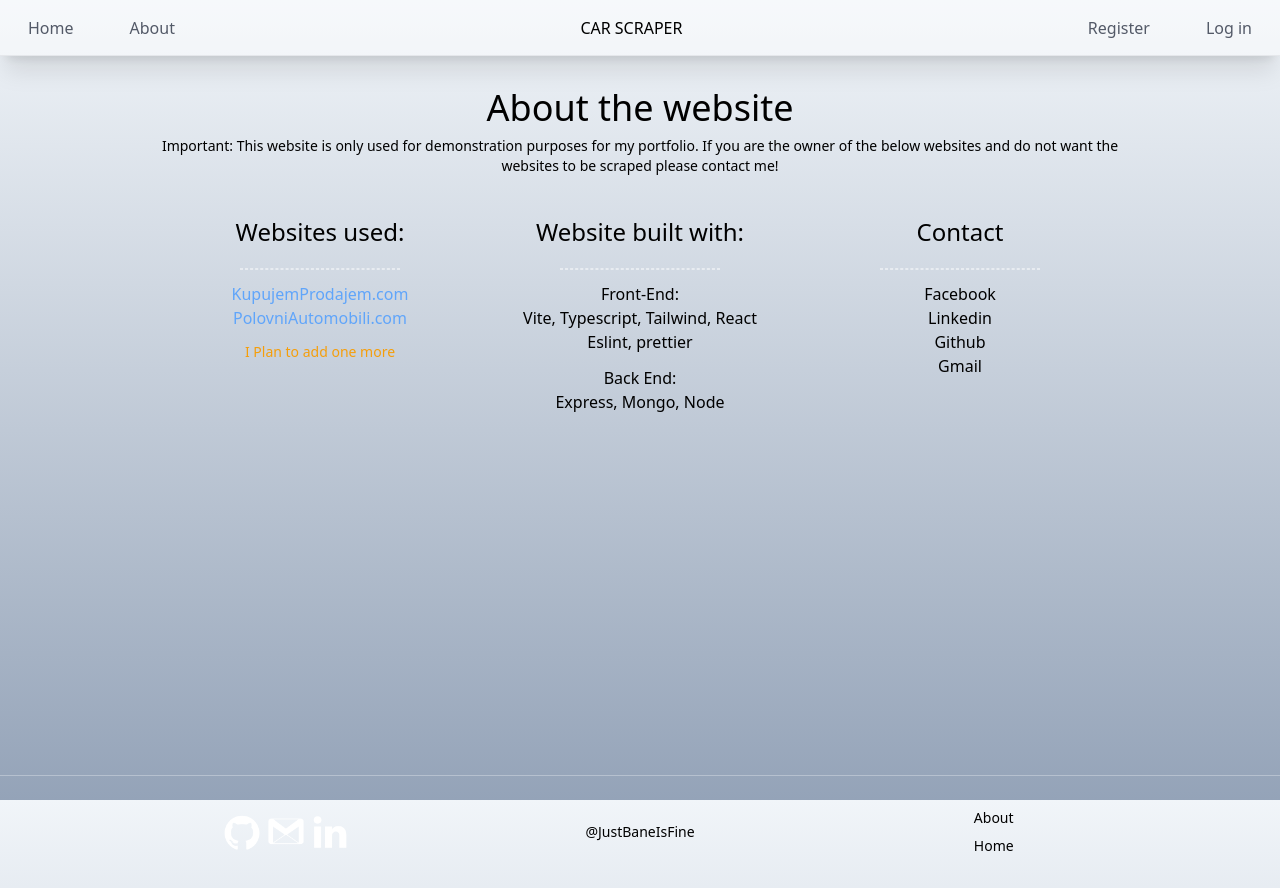
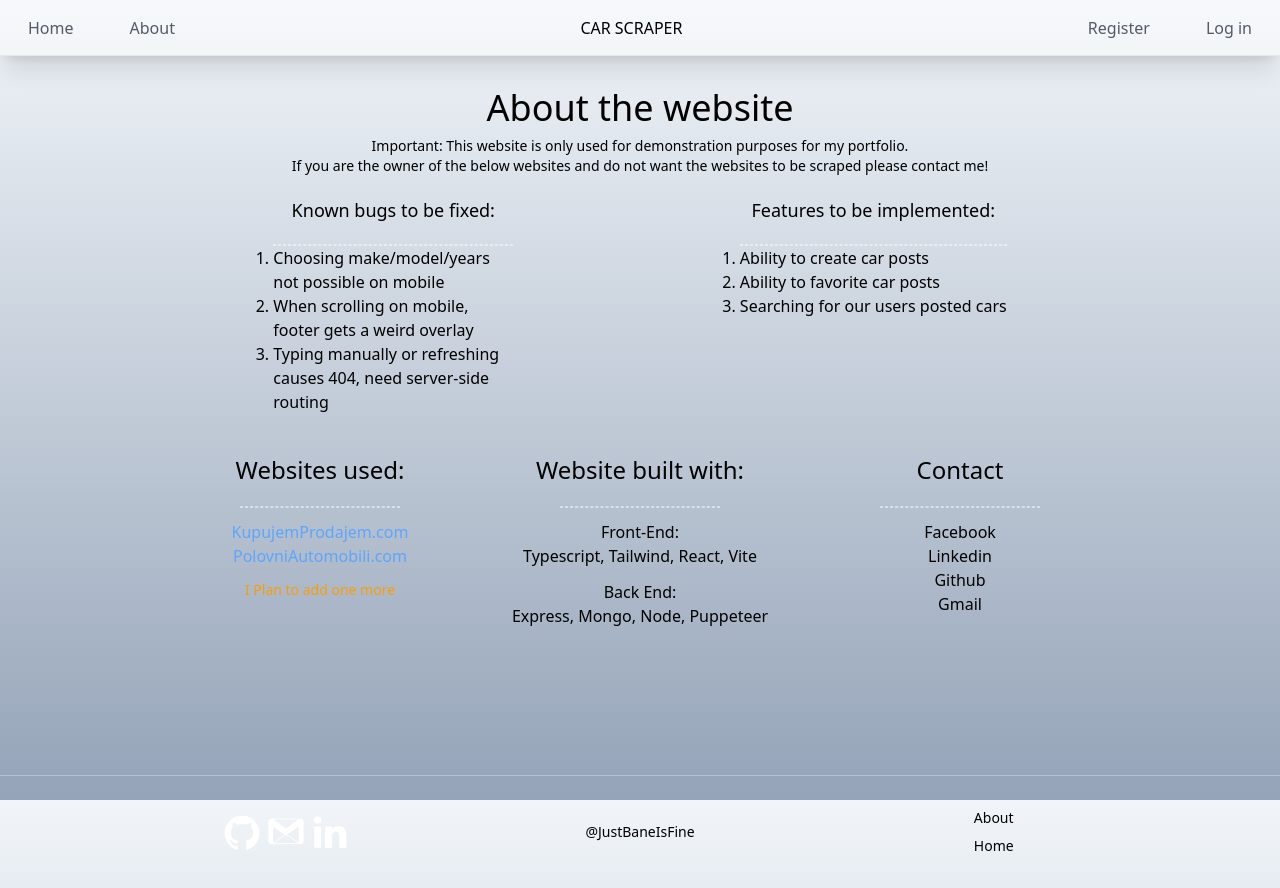
Before and after one commit to JustBaneIsFine/car-scaper-front, a React (Vite) app: page /About in a window 1280 px wide. Built offline with nearby package versions, Linux system fonts and the light colour scheme; no server answers.

Commit message:
Adding bugs and features to about page

```diff
--- /dev/null
+++ b/src/assets/bugsNFeatures.json
@@ -0,0 +1,12 @@
+{
+  "bugs": [
+    "Choosing make/model/years not possible on mobile",
+    "When scrolling on mobile, footer gets a weird overlay",
+    "Typing manually or refreshing causes 404, need server-side routing"
+  ],
+  "features": [
+    "Ability to create car posts",
+    "Ability to favorite car posts",
+    "Searching for our users posted cars"
+  ]
+}
--- a/src/pages/About.tsx
+++ b/src/pages/About.tsx
@@ -1,12 +1,44 @@
+/* eslint-disable react/no-array-index-key */
+import list from '../assets/bugsNFeatures.json';
+
 export default function About({ x }: { x: string }) {
   return (
     <div className=" m-auto mt-5 flex w-3/4 flex-col text-center dark:text-slate-100 sm:mt-8">
       <div className="text-2xl sm:text-4xl">About the website</div>
-      <p className="mt-2 text-sm">
+      <p className="mt-2 mb-5 text-sm">
         Important: This website is only used for demonstration purposes for my
-        portfolio. If you are the owner of the below websites and do not want
-        the websites to be scraped please contact me!
+        portfolio. <br />
+        If you are the owner of the below websites and do not want the websites
+        to be scraped please contact me!
       </p>
+      <div className=" inline-flex  w-full justify-around">
+        <div className="w-1/4 ">
+          <span className="text-lg">Known bugs to be fixed:</span>
+          <div className="m-auto mt-5 w-full border border-dashed border-white  opacity-50" />
+          <ul className=" list-decimal text-left">
+            {list.bugs.length ? (
+              list.bugs.map((text, i) => {
+                return <li key={i}>{text}</li>;
+              })
+            ) : (
+              <li> There are no known bugs, awesome! </li>
+            )}
+          </ul>
+        </div>
+        <div>
+          <span className="text-lg">Features to be implemented:</span>
+          <div className="m-auto mt-5 w-full border border-dashed border-white  opacity-50" />
+          <ul className=" list-decimal text-left">
+            {list.features.length ? (
+              list.features.map((text, i) => {
+                return <li key={i}>{text}</li>;
+              })
+            ) : (
+              <li> There are no more features to add. </li>
+            )}
+          </ul>
+        </div>
+      </div>
       <div className="mt-10 flex-col sm:grid sm:grid-cols-3">
         <div>
           <div className="text-xl  sm:text-2xl">Websites used:</div>
@@ -44,10 +76,9 @@ export default function About({ x }: { x: string }) {
           </div>
           <div className="m-auto mt-5 w-1/2 border border-dashed border-white  opacity-50" />
           <p className="mt-3">Front-End: </p>
-          <p>Vite, Typescript, Tailwind, React</p>
-          <p>Eslint, prettier </p>
+          <p>Typescript, Tailwind, React, Vite</p>
           <p className="mt-3">Back End:</p>
-          <p>Express, Mongo, Node</p>
+          <p>Express, Mongo, Node, Puppeteer</p>
         </div>
 
         <div>
```
